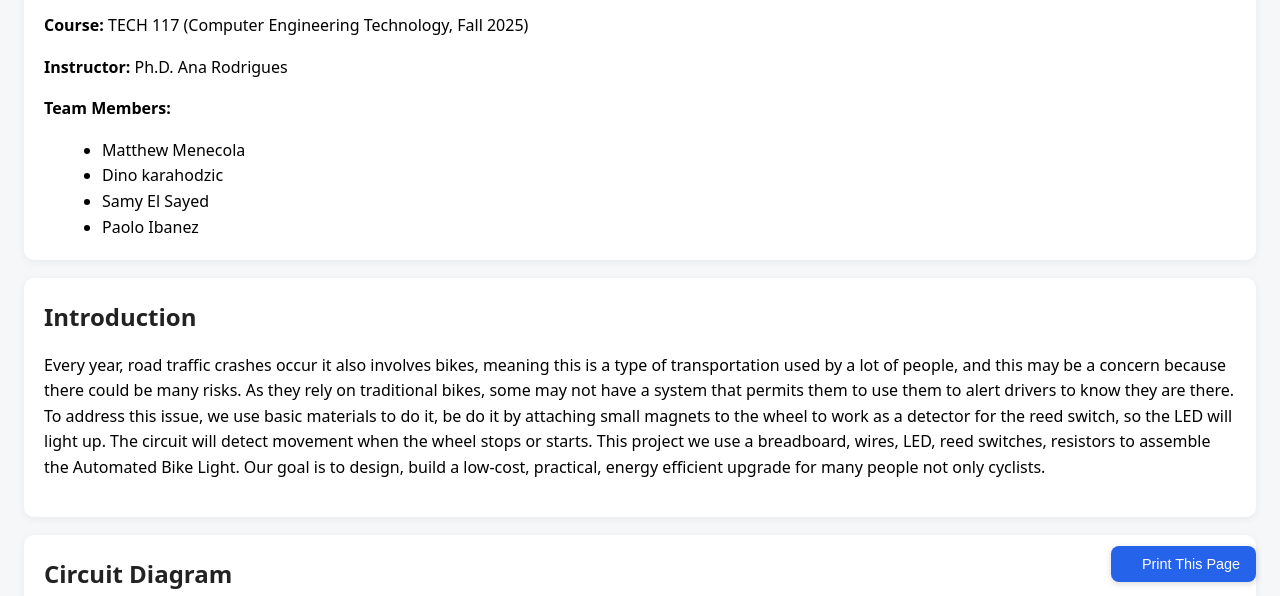
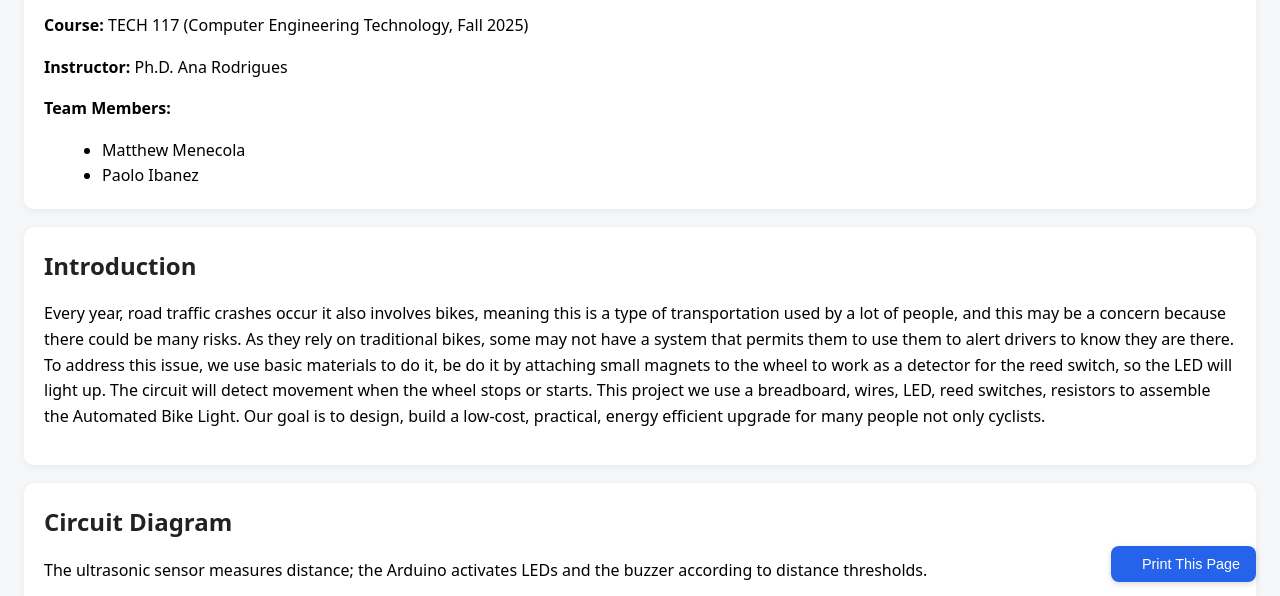
Before and after one commit to Wglff/Web, a plain HTML site: page index.html in a window 1280 px wide. Shown: the part 194-790 px from the top of the page. Drawn offline with Linux system fonts and the light colour scheme.

Commit message:
Remove team members from index.html
Removed team member names from the list.

```diff
--- a/index.html
+++ b/index.html
@@ -54,8 +54,6 @@
     <p><strong>Team Members:</strong></p>
     <ul>
       <li>Matthew Menecola</li>
-      <li>Dino karahodzic</li>
-      <li>Samy El Sayed</li>
       <li>Paolo Ibanez</li>
     </ul>
   </section>
```
